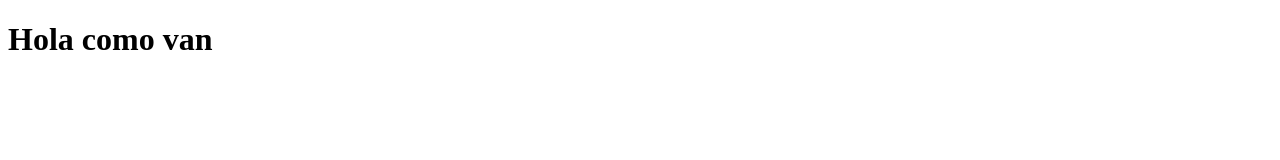
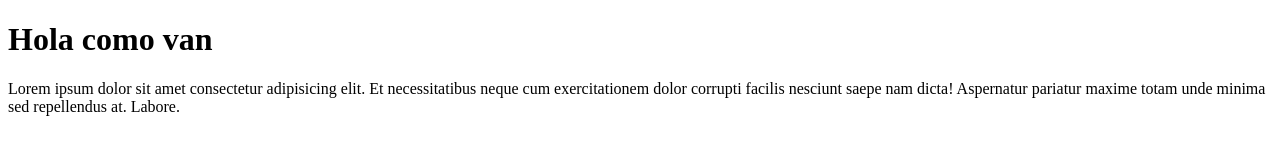
Before and after one commit to cesararl44/sistema-de-registro, a plain HTML site: page contacto.html in a window 1280 px wide. Drawn offline with Linux system fonts and the light colour scheme.

Commit message:
Actualiza contacto

```diff
--- a/contacto.html
+++ b/contacto.html
@@ -8,5 +8,9 @@
 <body>
     <H1>Hola como van</H1>
 
+    <p>Lorem ipsum dolor sit amet consectetur adipisicing elit. Et necessitatibus neque
+         cum exercitationem dolor corrupti facilis nesciunt saepe nam dicta! Aspernatur
+         pariatur maxime totam unde minima sed repellendus at. Labore.</p>
+
 </body>
 </html>
```
